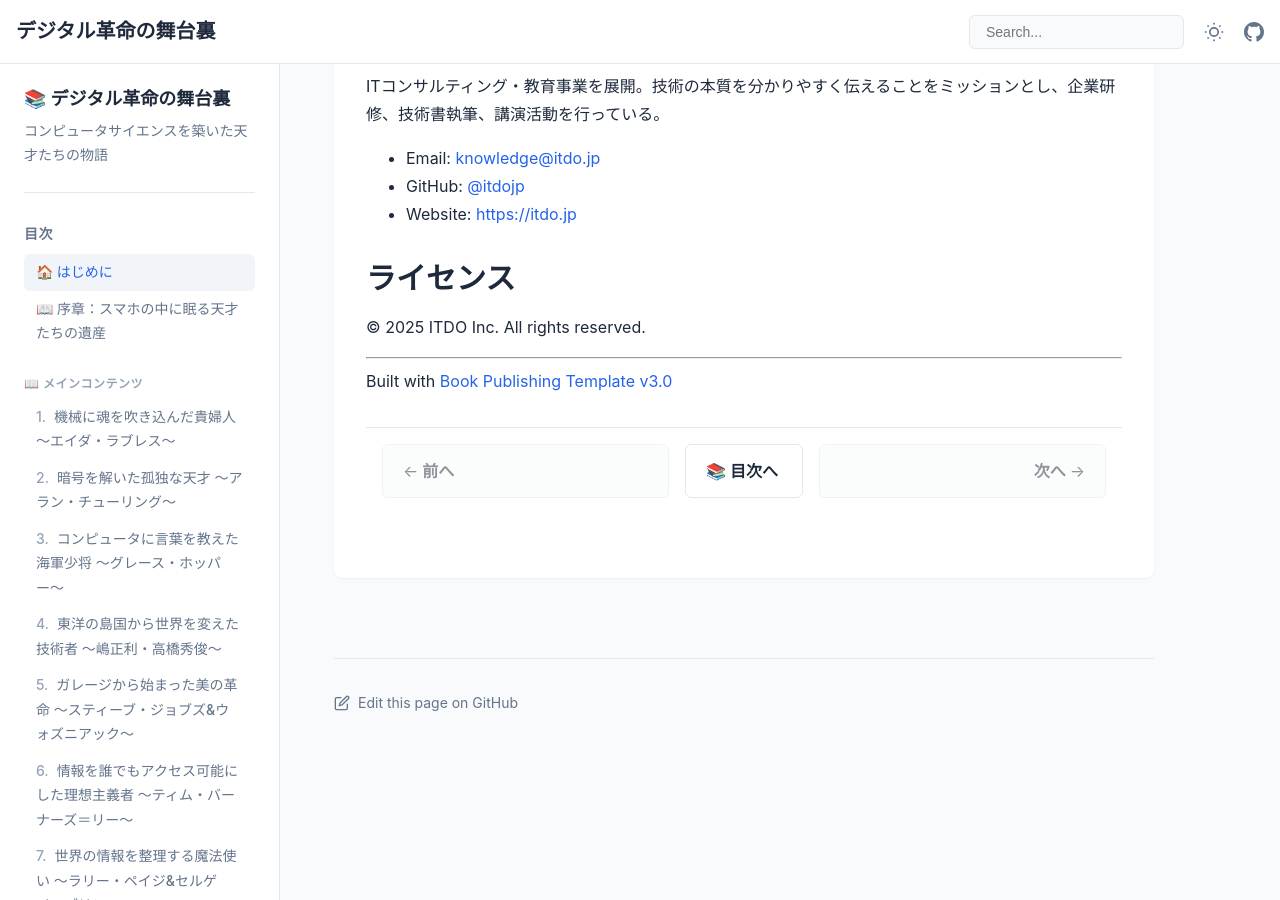
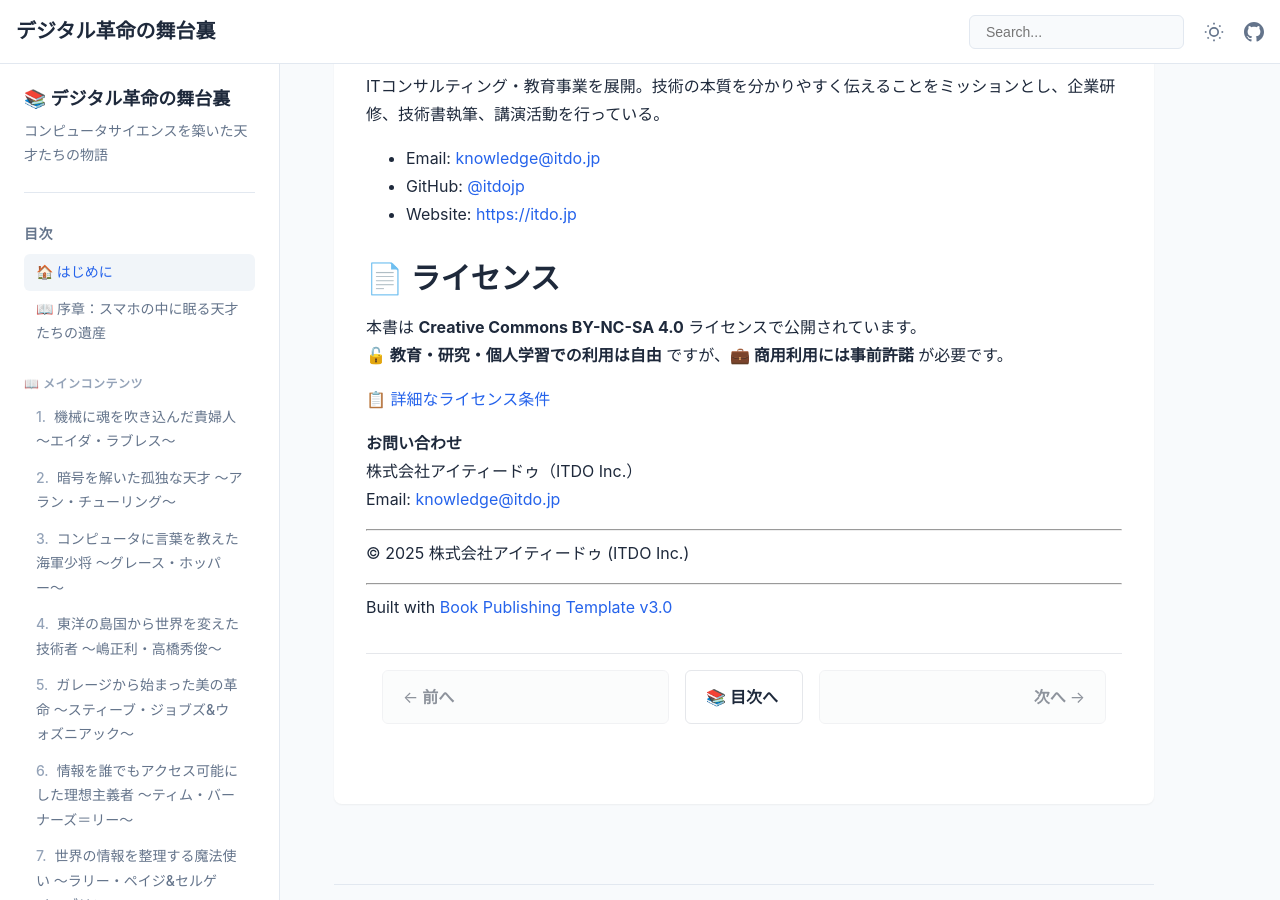
Before and after one commit to itdojp/cs-visionaries-book, a Jekyll site: the page built from docs/index.md, in a window 1280 px wide and 900 px high, scrolled down 3457 px. Built offline with Jekyll 4.4.1, drawn with Linux system fonts in a browser that asks for light colours.

Commit message:
docs: align license statement with LICENSE.md

```diff
--- a/docs/index.md
+++ b/docs/index.md
@@ -120,9 +120,20 @@ ITコンサルティング・教育事業を展開。技術の本質を分かり
 - GitHub: [@itdojp](https://github.com/itdojp)
 - Website: [https://itdo.jp](https://itdo.jp)
 
-## ライセンス
+## 📄 ライセンス
 
-© 2025 ITDO Inc. All rights reserved.
+本書は **Creative Commons BY-NC-SA 4.0** ライセンスで公開されています。
+**🔓 教育・研究・個人学習での利用は自由** ですが、**💼 商用利用には事前許諾** が必要です。
+
+📋 [詳細なライセンス条件](https://github.com/itdojp/it-engineer-knowledge-architecture/blob/main/LICENSE.md)
+
+**お問い合わせ**
+株式会社アイティードゥ（ITDO Inc.）
+Email: [knowledge@itdo.jp](mailto:knowledge@itdo.jp)
+
+---
+
+© 2025 株式会社アイティードゥ (ITDO Inc.)
 
 ---
 
```
